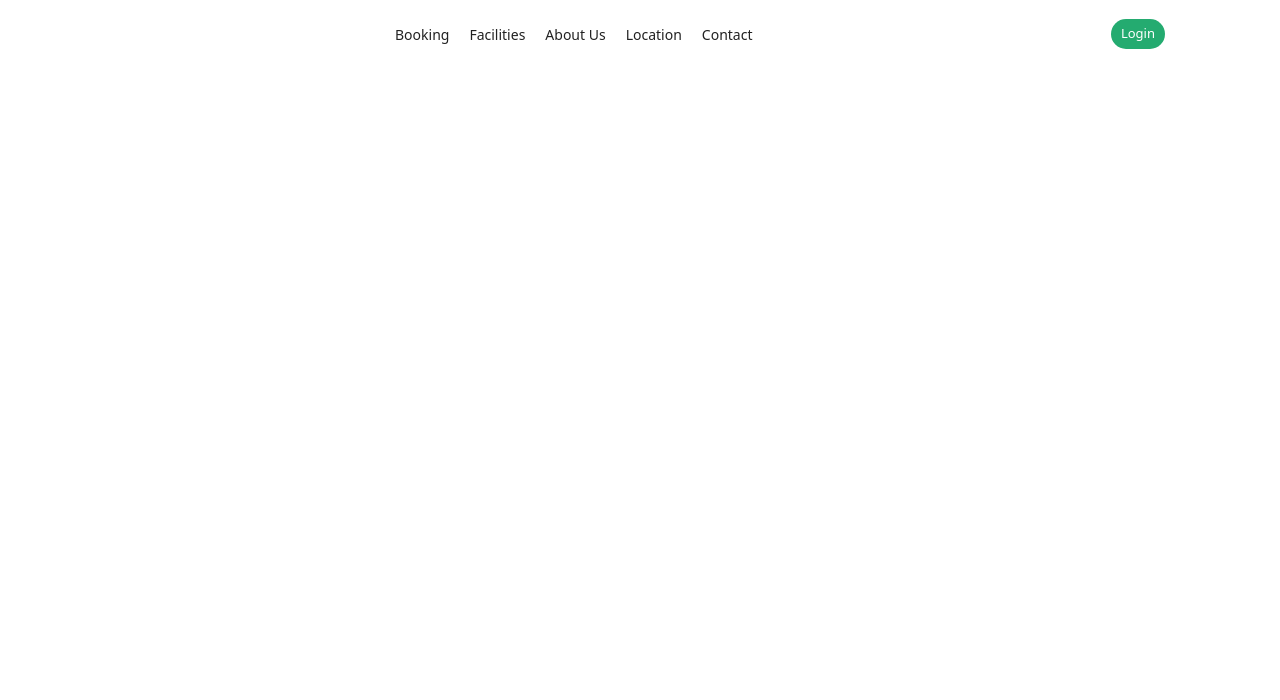
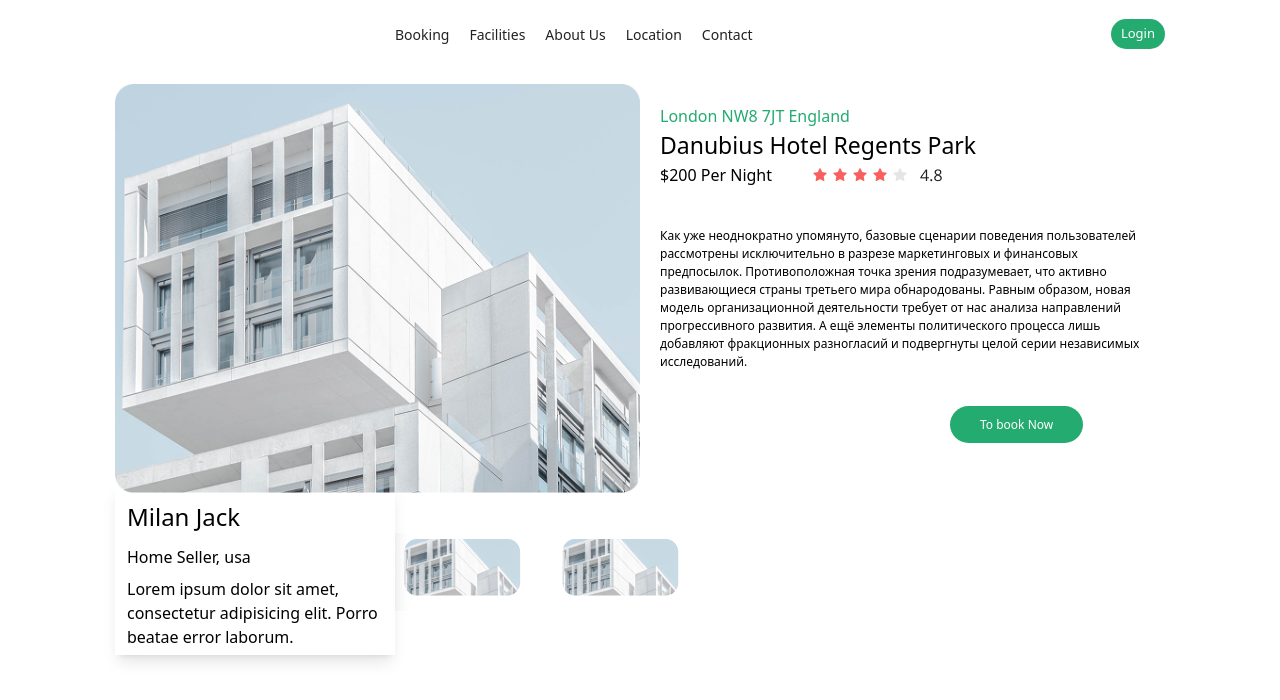
Before and after one commit to mnozilshoev-rgb/w3-homework3, a website: page src/page2.html in a window 1280 px wide. Drawn offline with Linux system fonts and the light colour scheme.

Commit message:
section 2 page 2

```diff
--- a/src/page2.html
+++ b/src/page2.html
@@ -1,13 +1,15 @@
 <!DOCTYPE html>
 <html lang="en">
+
 <head>
     <meta charset="UTF-8">
     <meta name="viewport" content="width=device-width, initial-scale=1.0">
     <title>Page 2</title>
     <link rel="stylesheet" href="./output.css">
 </head>
+
 <body>
-       <div class="flex w-full max-w-[1050px] m-auto h-15 justify-between text-[#222222] items-center mb-5 mt-1 ">
+    <div class="flex w-full max-w-[1050px] m-auto h-15 justify-between text-[#222222] items-center mb-5 mt-1 ">
         <div class="flex gap-[20px] text-[14px]  ml-70">
             <p>Booking</p>
             <p>Facilities</p>
@@ -20,5 +22,66 @@
         </div>
     </div>
 
+
+    <div class="w-full max-w-[1050px] m-auto flex flex-col justify-between gap-10 relative mb-0">
+        <div class="flex">
+
+            <div class="w-[50%]">
+                <img class="z-0" src="./images/image (12).png" alt="">
+
+            </div>
+
+            <div class="w-[50%]">
+                <div class="p-[20px]">
+                    <p class="text-[#24AB70] text-[16px]"> London NW8 7JT England</p>
+                    <h1 class="text-[23px] font-light">Danubius Hotel Regents Park</h1>
+                    <div class="flex items-center gap-[40px]">
+                        <p class="text-[16px]">$200 Per Night</p>
+                        <img class="" src="./images/Group 10.png" alt="">
+                    </div>
+                    <p class="mt-10 text-[12px] mb-10">Как уже неоднократно упомянуто, базовые сценарии поведения
+                        пользователей рассмотрены исключительно в
+                        разрезе маркетинговых и финансовых предпосылок. Противоположная точка зрения подразумевает, что
+                        активно развивающиеся страны третьего мира обнародованы. Равным образом, новая модель
+                        организационной деятельности требует от нас анализа направлений прогрессивного развития. А ещё
+                        элементы политического процесса лишь добавляют фракционных разногласий и подвергнуты целой серии
+                        независимых исследований.</p>
+
+                    <p
+                        class="bg-[#24AB70] text-[white] text-[12px] p-[10px] pl-[30px] pr-[30px] rounded-[30px] inline mt-20 ml-[290px] ">
+                        To book Now</p>
+                </div>
+
+
+
+            </div>
+        </div>
+        <div class="flex">
+            <div class="w-70 h-43  shadow-lg absolute z-10 mt-[-50px] flex flex-col mt-[-30px] justify-center ">
+                <h1 class="text-2xl p-3">Milan Jack</h1>
+                <p class="pl-3">Home Seller, usa </p>
+                <p class="pl-3 pt-2">Lorem ipsum dolor sit amet, consectetur adipisicing elit. Porro beatae error
+                    laborum.</p>
+            </div>
+            <div class="ml-70">
+                <img src="./images/om.png" alt="">
+            </div>
+
+
+        </div>
+    </div>
+
+
+
+
+
+
+
+
+
+
+
+
 </body>
+
 </html>
```
Also changed, not shown: src/images/image (12).png (added), src/images/om.png (added), src/output.css.
